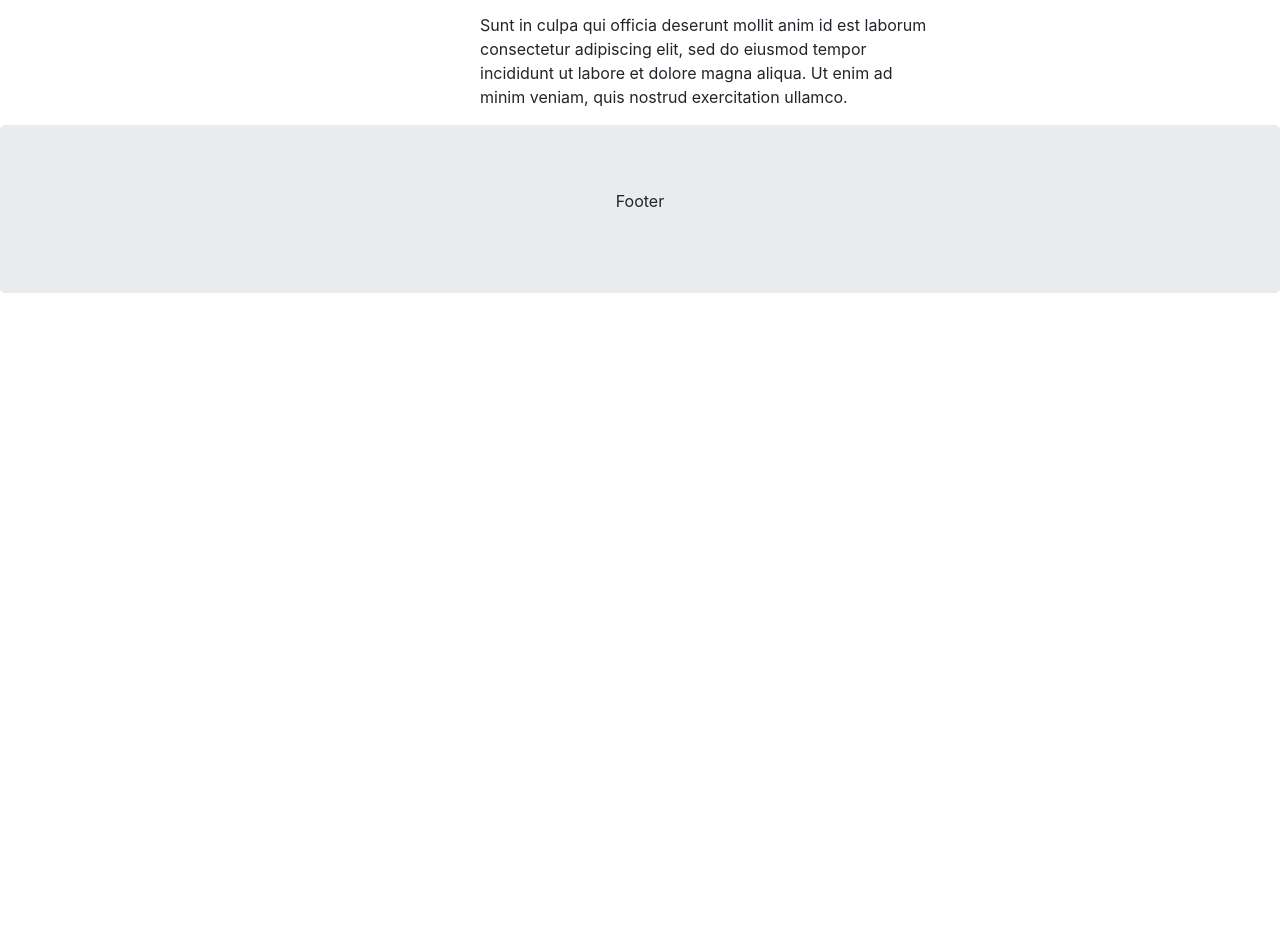
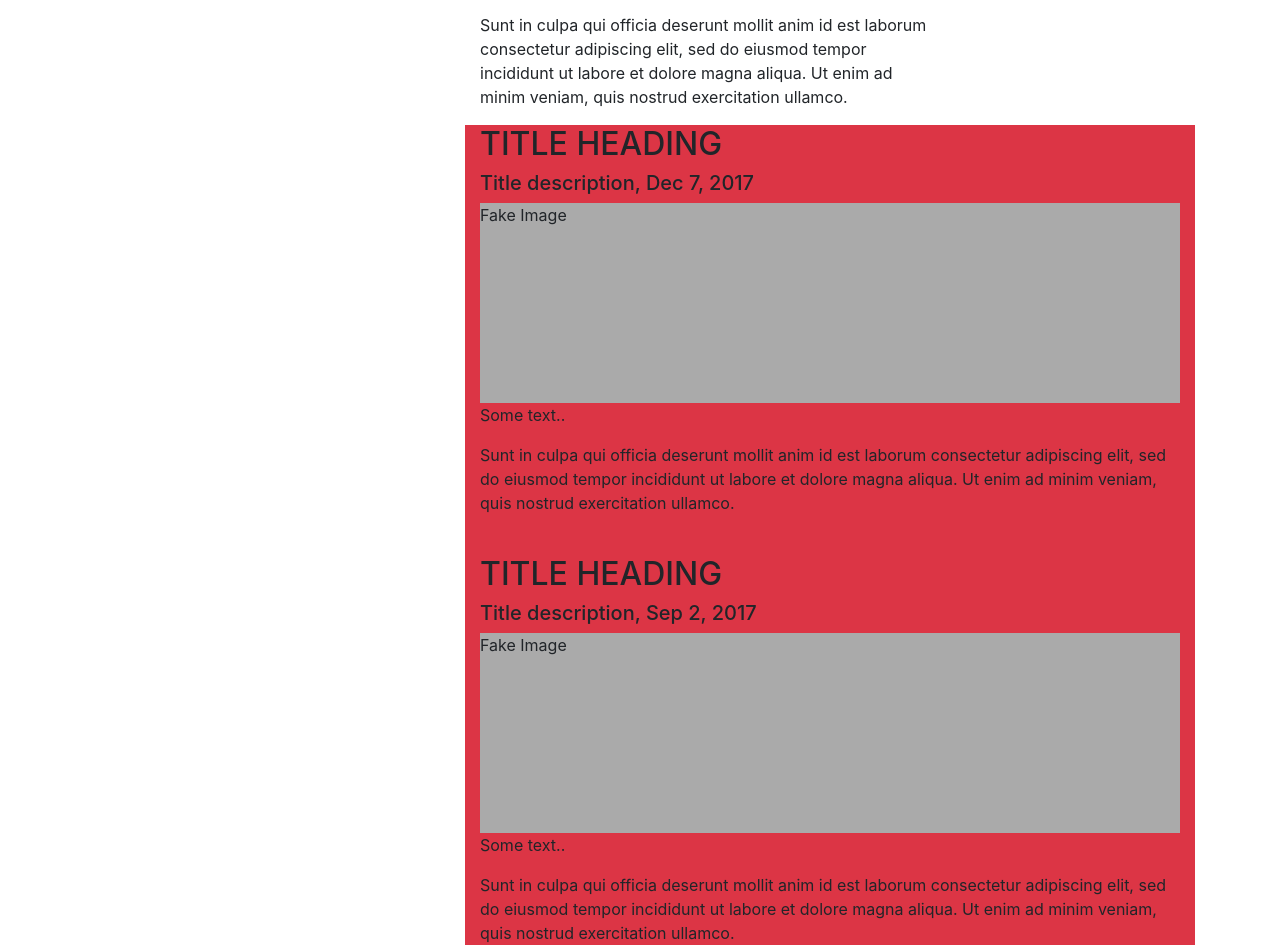
Before and after one commit to Adrian-calero/ejemplo, a plain HTML site: page Ejercicios/index.html in a window 1280 px wide. Shown: the part 1907-2856 px from the top of the page. Before the commit the page ends 2200 px from the top, so only its background shows below. Drawn offline with nearby package versions, Linux system fonts and the light colour scheme.

Commit message:
Update index.html

```diff
--- a/Ejercicios/index.html
+++ b/Ejercicios/index.html
@@ -110,6 +110,23 @@
                             eiusmod tempor incididunt ut labore et dolore magna aliqua. Ut enim ad minim veniam, quis nostrud
                             exercitation ullamco.</p>
                     </div>
+                 <div class="col-lg-12 bg-danger">
+                        <h2>TITLE HEADING</h2>
+                        <h5>Title description, Dec 7, 2017</h5>
+                        <div class="fakeimg">Fake Image</div>
+                        <p>Some text..</p>
+                        <p>Sunt in culpa qui officia deserunt mollit anim id est laborum consectetur adipiscing elit, sed do
+                            eiusmod tempor incididunt ut labore et dolore magna aliqua. Ut enim ad minim veniam, quis nostrud
+                            exercitation ullamco.</p>
+                        <br>
+                        <h2>TITLE HEADING</h2>
+                        <h5>Title description, Sep 2, 2017</h5>
+                        <div class="fakeimg">Fake Image</div>
+                        <p>Some text..</p>
+                        <p>Sunt in culpa qui officia deserunt mollit anim id est laborum consectetur adipiscing elit, sed do
+                            eiusmod tempor incididunt ut labore et dolore magna aliqua. Ut enim ad minim veniam, quis nostrud
+                            exercitation ullamco.</p>
+                    </div>
             </div>
 
         </div>
```
